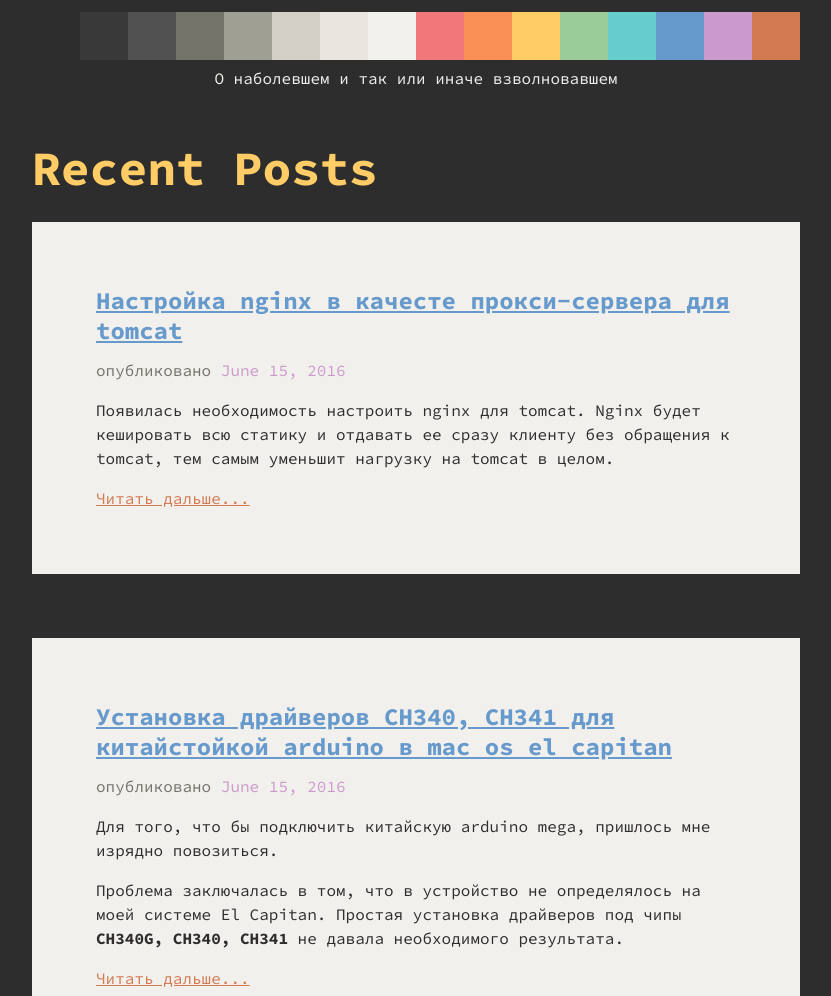
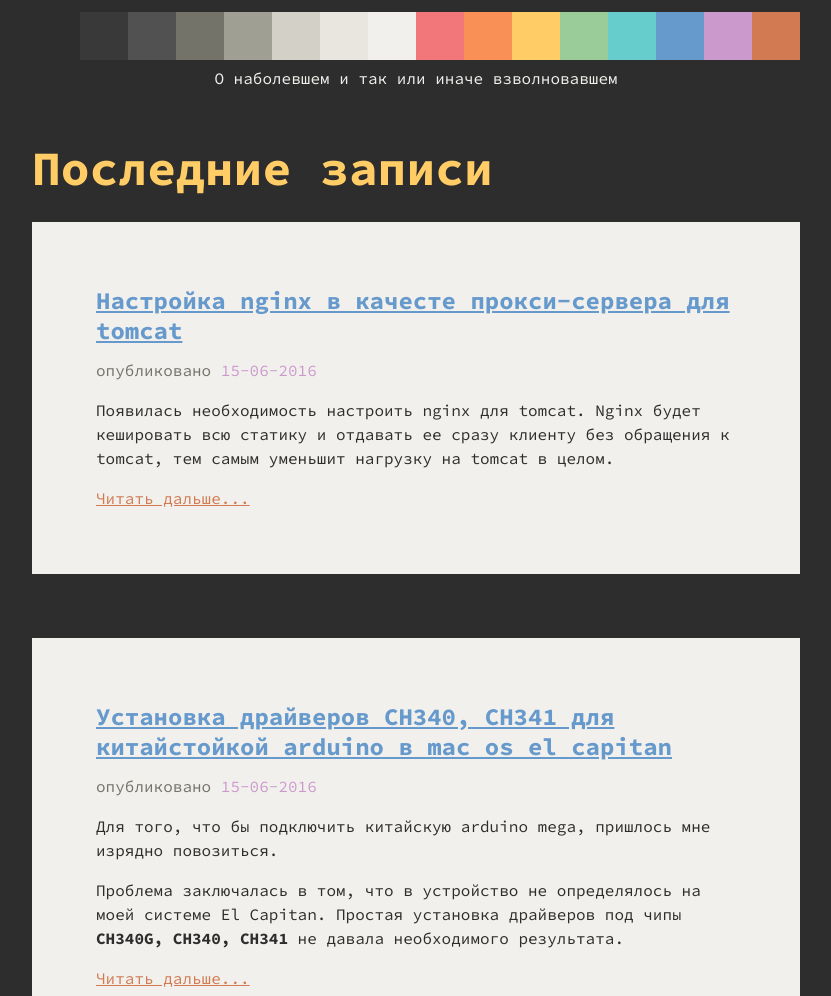
Before and after one commit to p12se/p12se.github.io, a plain HTML site: page index.html in a window 1280 px wide. Shown: the part 380-1376 px from the top of the page, without its empty margins (224-1055 px from the left). Drawn offline with Linux system fonts and the light colour scheme.

Commit message:
rebuilding site Wed Jun 15 22:33:38 OMST 2016

```diff
--- a/index.html
+++ b/index.html
@@ -40,7 +40,7 @@
 </div>
 
 
-  <h1 class="headline">Recent Posts</h1>
+  <h1 class="headline">Последние записи</h1>
 
   <div class="article-list">
 
@@ -50,7 +50,7 @@
   <div class="meta">
 
     <span class="key">опубликовано</span>
-    <span class="val"><time itemprop="datePublished" datetime="2016-06-15">June 15, 2016</time></span>
+    <span class="val"><time itemprop="datePublished" datetime="2016-06-15">15-06-2016</time></span>
 
   </div>
   <section class="summary">
@@ -66,7 +66,7 @@
   <div class="meta">
 
     <span class="key">опубликовано</span>
-    <span class="val"><time itemprop="datePublished" datetime="2016-06-15">June 15, 2016</time></span>
+    <span class="val"><time itemprop="datePublished" datetime="2016-06-15">15-06-2016</time></span>
 
   </div>
   <section class="summary">
```
Also changed, not shown: post/index.html (+2 -2 lines).
